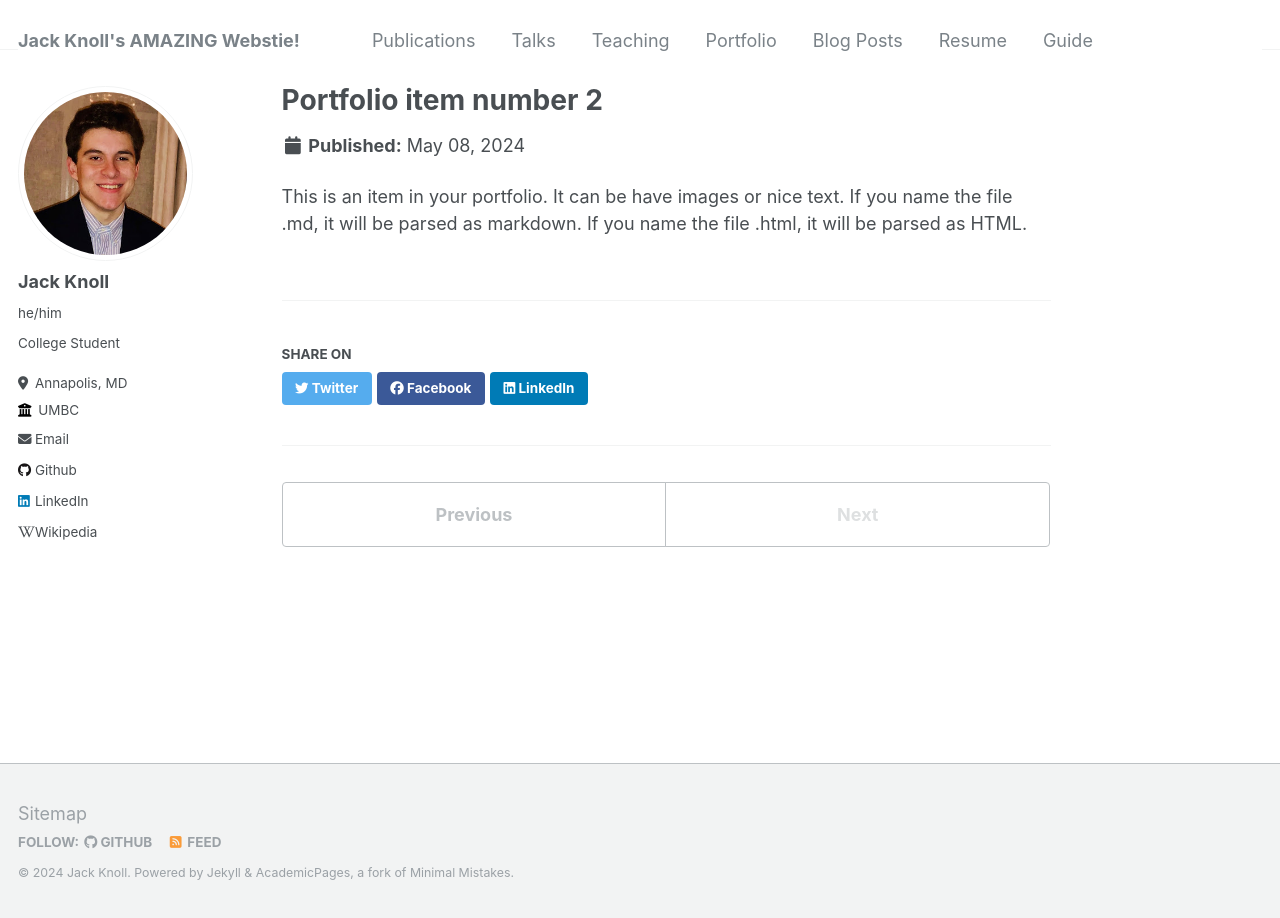
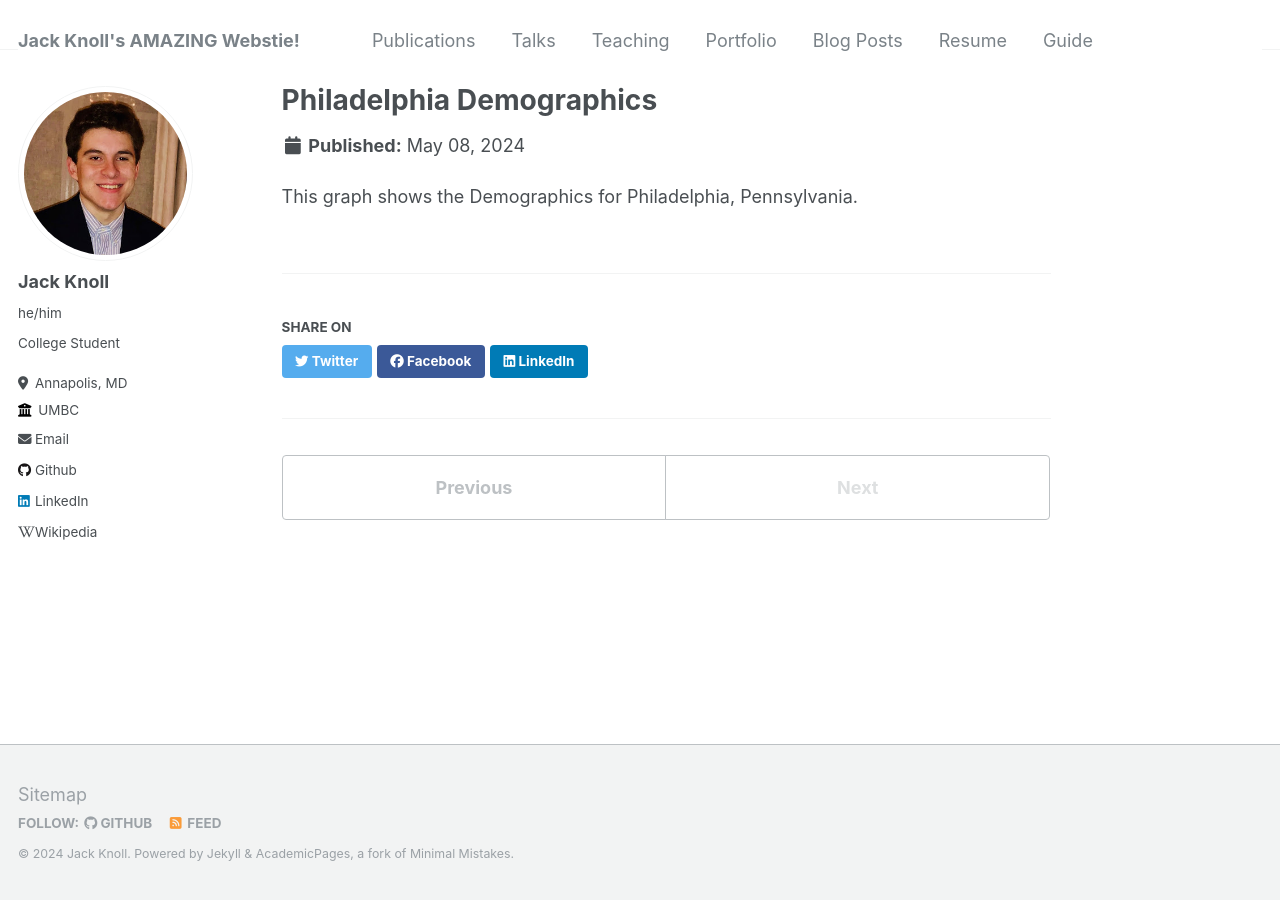
Before and after one commit to jakjr2000/jakjr2000.github.io, a Jekyll site: the page built from _portfolio/portfolio-2.html, in a window 1280 px wide. Built offline with Jekyll 4.4.1, drawn with Linux system fonts in a browser that asks for light colours.

Commit message:
Update portfolio-2.html

```diff
--- a/_portfolio/portfolio-2.html
+++ b/_portfolio/portfolio-2.html
@@ -1,7 +1,7 @@
 ---
-title: "Portfolio item number 2"
+title: "Philadelphia Demographics"
 excerpt: "Short description of portfolio item number 2 <br/><img src='/images/picture 22.png'>"
 collection: portfolio
 ---
 
-This is an item in your portfolio. It can be have images or nice text. If you name the file .md, it will be parsed as markdown. If you name the file .html, it will be parsed as HTML.
+This graph shows the Demographics for Philadelphia, Pennsylvania.
```
